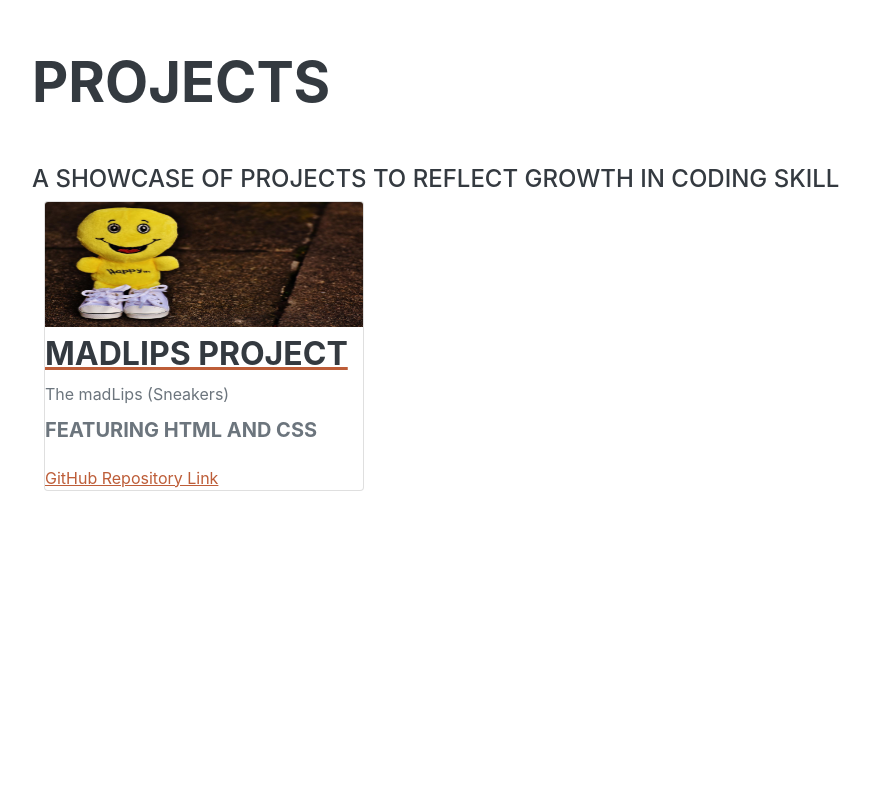
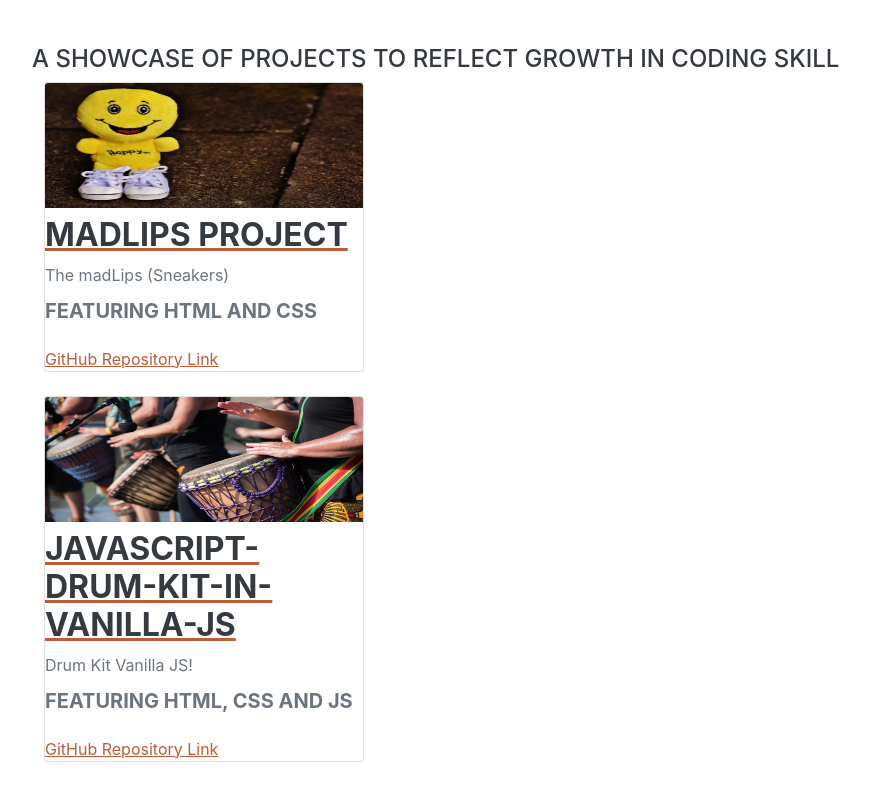
Before and after one commit to Jonasappau16/portFolio, a plain HTML site: page index.html in a window 1280 px wide. Shown: the part 4288-5088 px from the top of the page, without its empty margins (288-1158 px from the left). Before the commit the page ends 4970 px from the top, so only its background shows below. Drawn offline with nearby package versions, Linux system fonts and the light colour scheme; a web font is replaced by a local one.

Commit message:
pushing drum kit into project

```diff
--- a/index.html
+++ b/index.html
@@ -295,6 +295,21 @@
                 </div>
 
                 </div>
+
+
+                <div class="card-deck pb-4">
+                        <div class="card " style="width: 20rem ">
+                        <a href="https://github.com/Jonasappau16/JavaScript-Drum-Kit-in-Vanilla-JS" target="_blank">
+                            <img src="./IMAGES/photo-1523689119443-df96632084a1.jpeg" alt="" class="card-img-top img-fluid padding" style="height: 125px";>
+                            <h3 class="card-title mt-2">JavaScript-Drum-Kit-in-Vanilla-JS</h3>
+                        </a>
+                        <p>Drum Kit Vanilla JS!</p>
+                        <h5 class="card-subtitle text-muted">Featuring HTML, CSS AND JS</h5> <br>
+                        <span class="align-bottom githubLink"><a class="d-flex align-items-end"
+                            href="https://jonasappau16.github.io/madLips/" target="_blank">GitHub Repository Link</a></span>
+                    </div>
+
+                    </div>
                  </div>
             </div>
 
```
Also changed, not shown: IMAGES/photo-1523689119443-df96632084a1.jpeg (added).
